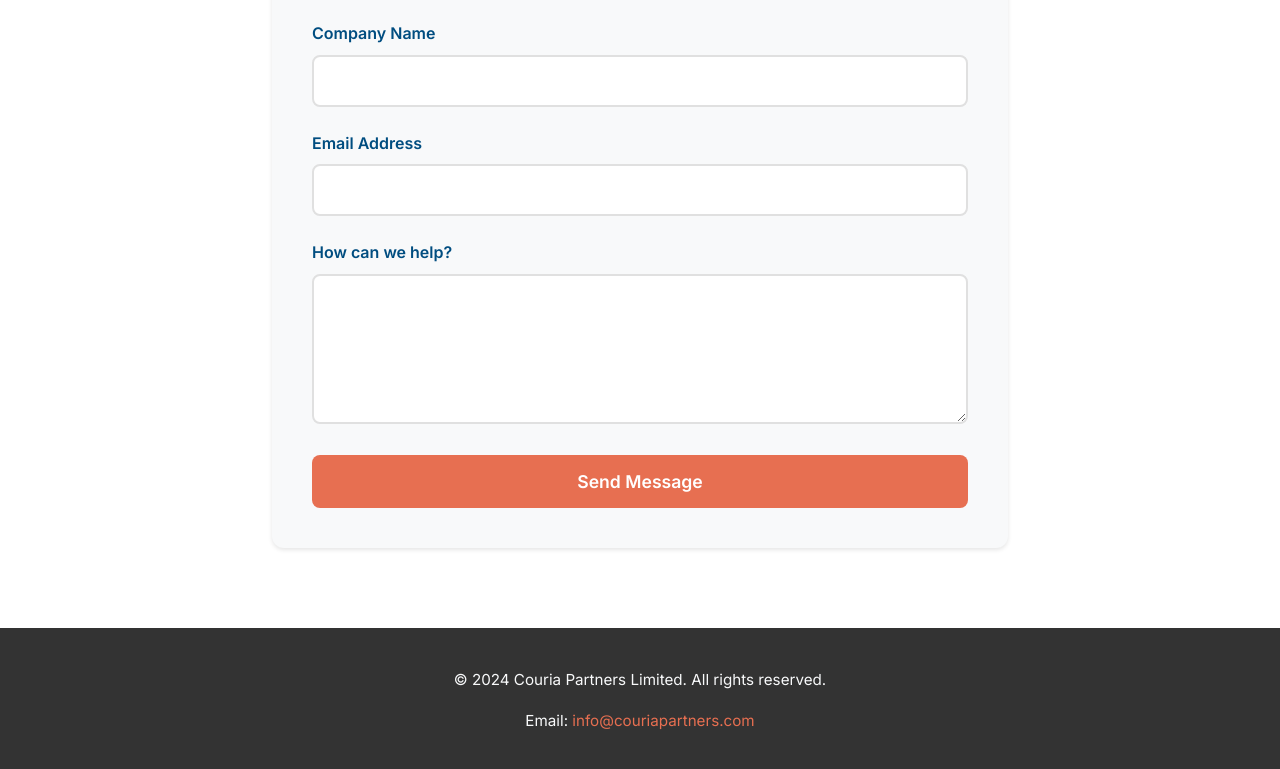
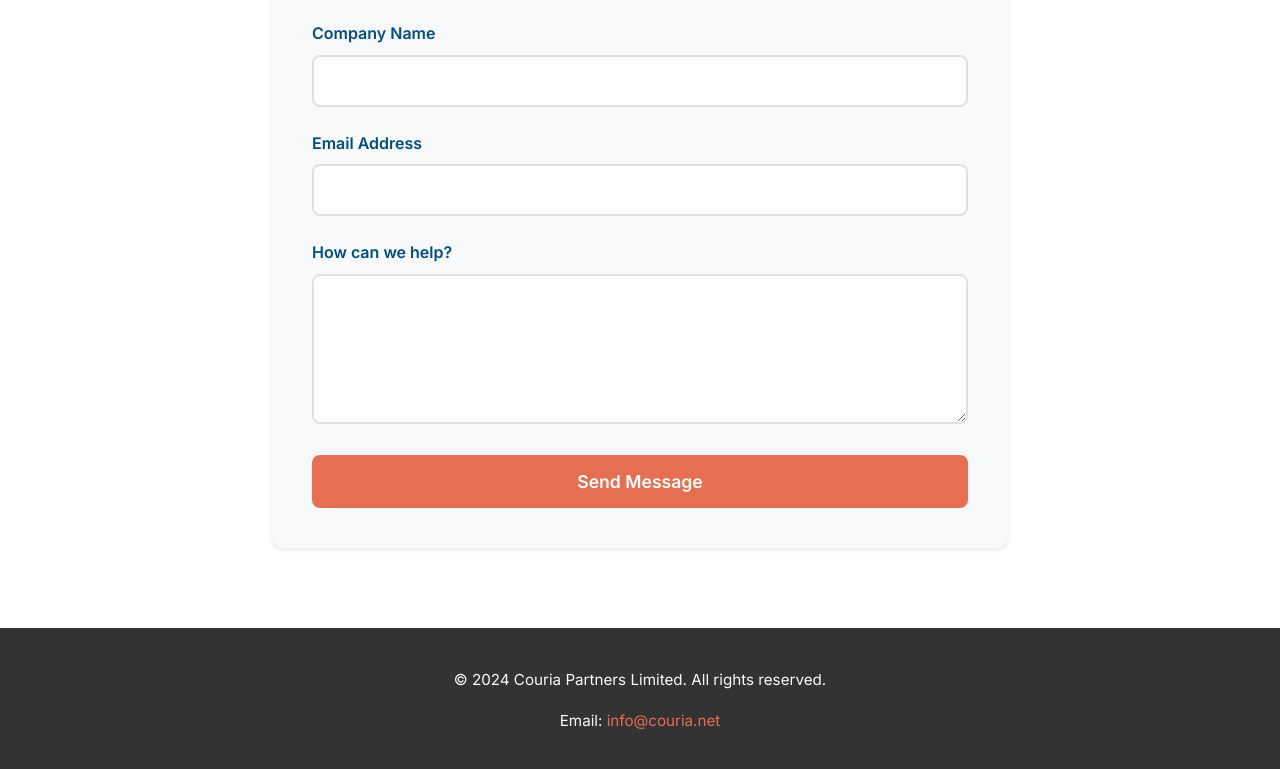
Before and after one commit to couria-io/couria-partners-website, a plain HTML site: page contact.html in a window 1280 px wide. Shown: the part 452-1221 px from the top of the page. Drawn offline with Linux system fonts and the light colour scheme.

Commit message:
updates email

```diff
--- a/contact.html
+++ b/contact.html
@@ -52,7 +52,7 @@
     <footer>
         <p>&copy; 2024 Couria Partners Limited. All rights reserved.</p>
         <div class="footer-contact">
-            Email: <a href="mailto:info@couriapartners.com">info@couriapartners.com</a>
+            Email: <a href="mailto:info@couria.net">info@couria.net</a>
         </div>
     </footer>
 
```
Also changed, not shown: index.html (+1 -1 lines), services.html (+1 -1 lines).
